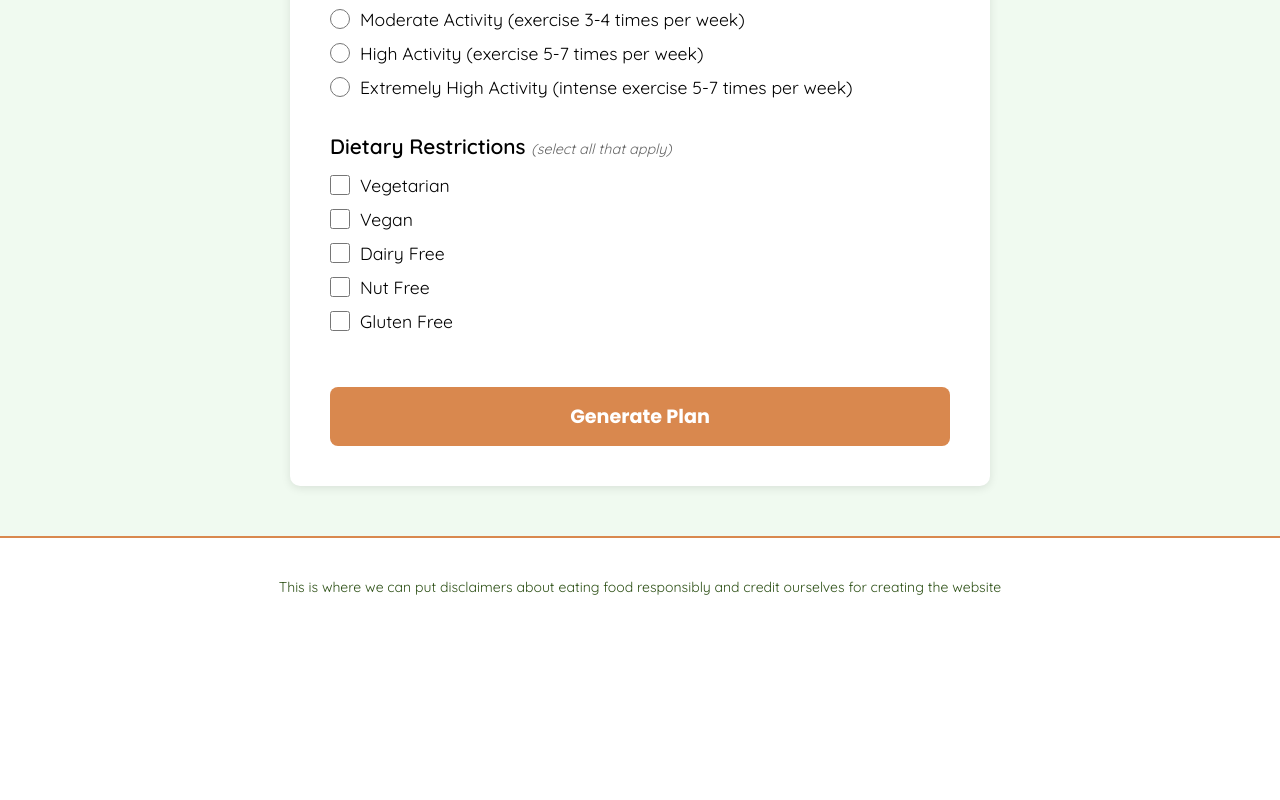
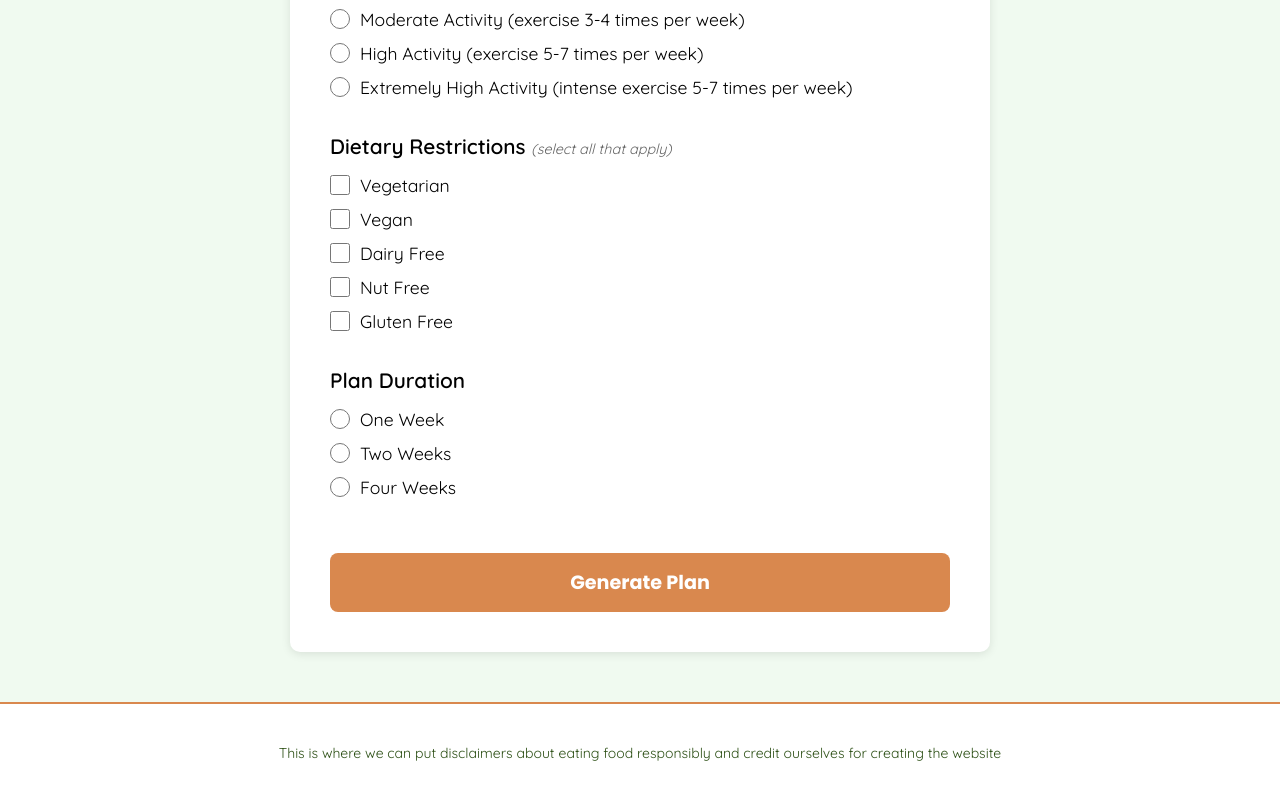
Before and after one commit to madeline-templeton/plate-path-public, a React (Vite) app in the folder frontend/: page /generate-plan in a window 1280 px wide. Shown: the part 1109-1909 px from the top of the page. Before the commit the page ends 1745 px from the top, so only its background shows below. Built offline with nearby package versions, Linux system fonts and the light colour scheme; no server answers; the HTML template or start-up script is replaced by a standard one.

Commit message:
plan duration added

```diff
--- a/frontend/src/pages/GeneratePlan/GeneratePlan.tsx
+++ b/frontend/src/pages/GeneratePlan/GeneratePlan.tsx
@@ -12,6 +12,7 @@ export default function GeneratePlan() {
   const [dietaryRestrictions, setDietaryRestrictions] = useState<string[]>([]);
   const [weightError, setWeightError] = useState<'too-low' | 'too-high' | null>(null);
   const [selectedActivityLevel, setSelectedActivityLevel] = useState('');
+  const [selectedPlanDuration, setSelectedPlanDuration] = useState('');
 
   // Validation errors
   const [showValidationErrors, setShowValidationErrors] = useState(false);
@@ -21,6 +22,7 @@ export default function GeneratePlan() {
   const [weightInputError, setWeightInputError] = useState(false);
   const [weightGoalError, setWeightGoalError] = useState(false);
   const [activityLevelError, setActivityLevelError] = useState(false);
+  const [planDurationError, setPlanDurationError] = useState(false);
 
   const handleWeightChange = (value: string) => {
     setWeight(value);
@@ -54,6 +56,7 @@ export default function GeneratePlan() {
     setWeightInputError(false);
     setWeightGoalError(false);
     setActivityLevelError(false);
+    setPlanDurationError(false);
 
     // Validate all required fields
     let hasErrors = false;
@@ -88,6 +91,11 @@ export default function GeneratePlan() {
 
     if (!selectedActivityLevel) {
       setActivityLevelError(true);
+      hasErrors = true;
+    }
+
+    if (!selectedPlanDuration) {
+      setPlanDurationError(true);
       hasErrors = true;
     }
 
@@ -418,6 +426,46 @@ export default function GeneratePlan() {
             </div>
           </div>
 
+          {/* Plan Duration Section */}
+          <div className="form-section">
+            <h2 className="section-label">Plan Duration</h2>
+            <div className="radio-group">
+              <label className="radio-option">
+                <input
+                  type="radio"
+                  name="planDuration"
+                  value="one-week"
+                  checked={selectedPlanDuration === 'one-week'}
+                  onChange={(e) => setSelectedPlanDuration(e.target.value)}
+                />
+                <span>One Week</span>
+              </label>
+              <label className="radio-option">
+                <input
+                  type="radio"
+                  name="planDuration"
+                  value="two-weeks"
+                  checked={selectedPlanDuration === 'two-weeks'}
+                  onChange={(e) => setSelectedPlanDuration(e.target.value)}
+                />
+                <span>Two Weeks</span>
+              </label>
+              <label className="radio-option">
+                <input
+                  type="radio"
+                  name="planDuration"
+                  value="four-weeks"
+                  checked={selectedPlanDuration === 'four-weeks'}
+                  onChange={(e) => setSelectedPlanDuration(e.target.value)}
+                />
+                <span>Four Weeks</span>
+              </label>
+            </div>
+            {planDurationError && (
+              <p className="field-error">must input plan duration</p>
+            )}
+          </div>
+
           {/* Main Validation Error Message */}
           {showValidationErrors && (
             <p className="main-error-message">Please fill in all required fields</p>
```
